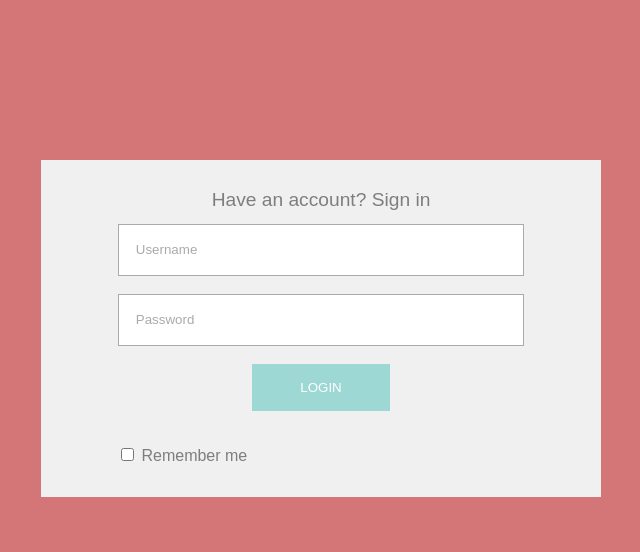
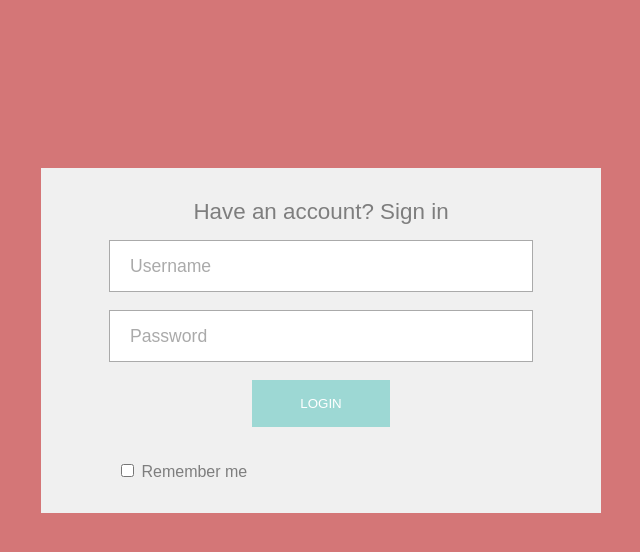
Before and after one commit to MilesOfRoses/GC-css-login-form, a plain HTML site: page index.html in a window 1280 px wide. Shown: the whole page, without its empty margins (319-959 px from the left). Drawn offline with Linux system fonts and the light colour scheme.

Commit message:
added flex instead of margin auto

```diff
--- a/css/style.css
+++ b/css/style.css
@@ -1,6 +1,9 @@
 body {
     background-color: #D47677;
     font-family: sans-serif;
+    display: flex;
+    justify-content: center;
+    align-items: center;
 }
 
 #formbox {
@@ -8,8 +11,7 @@ body {
     padding: 1rem 0 1rem 0;
     background-color: #F0F0F0;
     width: 35rem;
-    margin-left: auto;
-    margin-right: auto;
+    flex-direction: column;
 }
 
 .inputText{
@@ -20,7 +22,8 @@ body {
     height: 3rem;
     border: solid #AAAAAA 1px;
     color: #aaa;
-
+    padding-left: 20px;
+    font-size: 1.1rem;
 }
 ::placeholder {
     color: #aaa;
@@ -33,7 +36,7 @@ p {
 h1{
     text-align: center;
     color: #7E7E7E;
-    font-size: 1.2rem;
+    font-size: 1.4rem;
     font-weight: normal;
 }
 
```
Also changed, not shown: index.html (+2 -2 lines).
